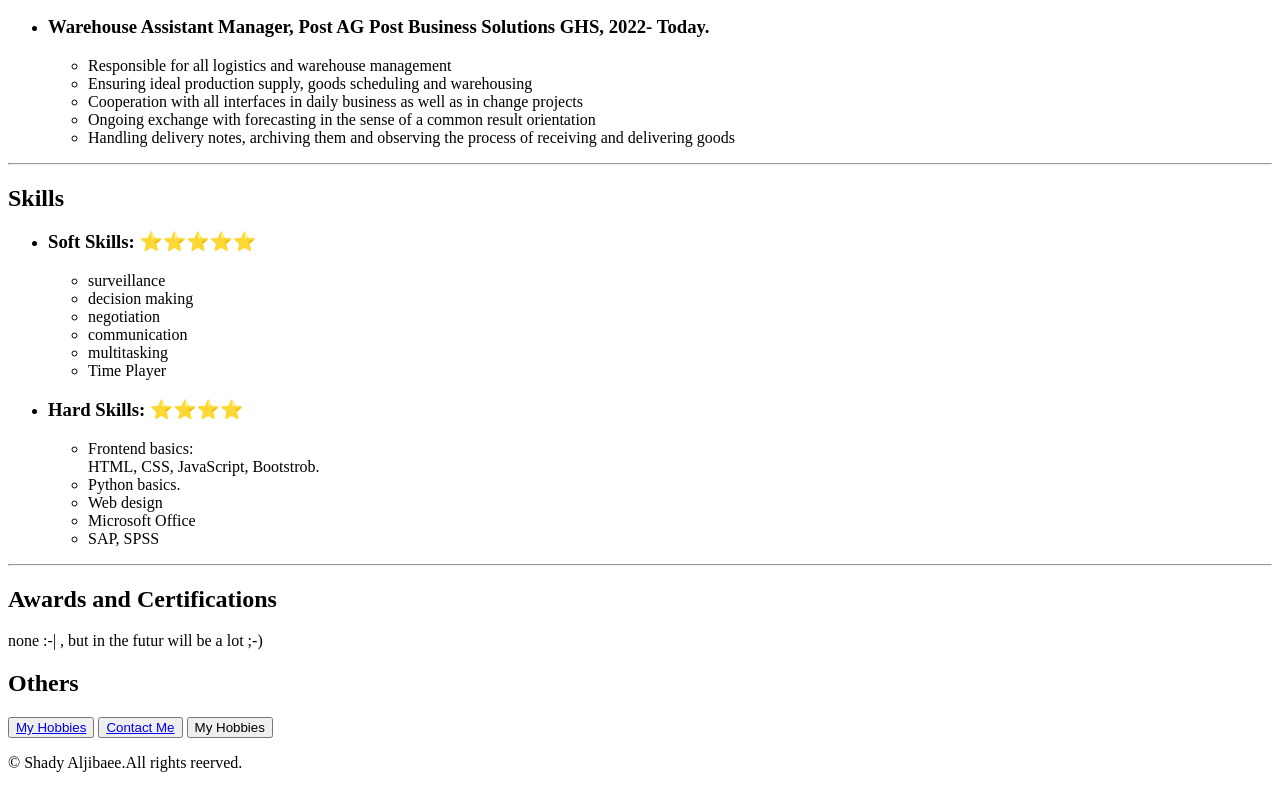
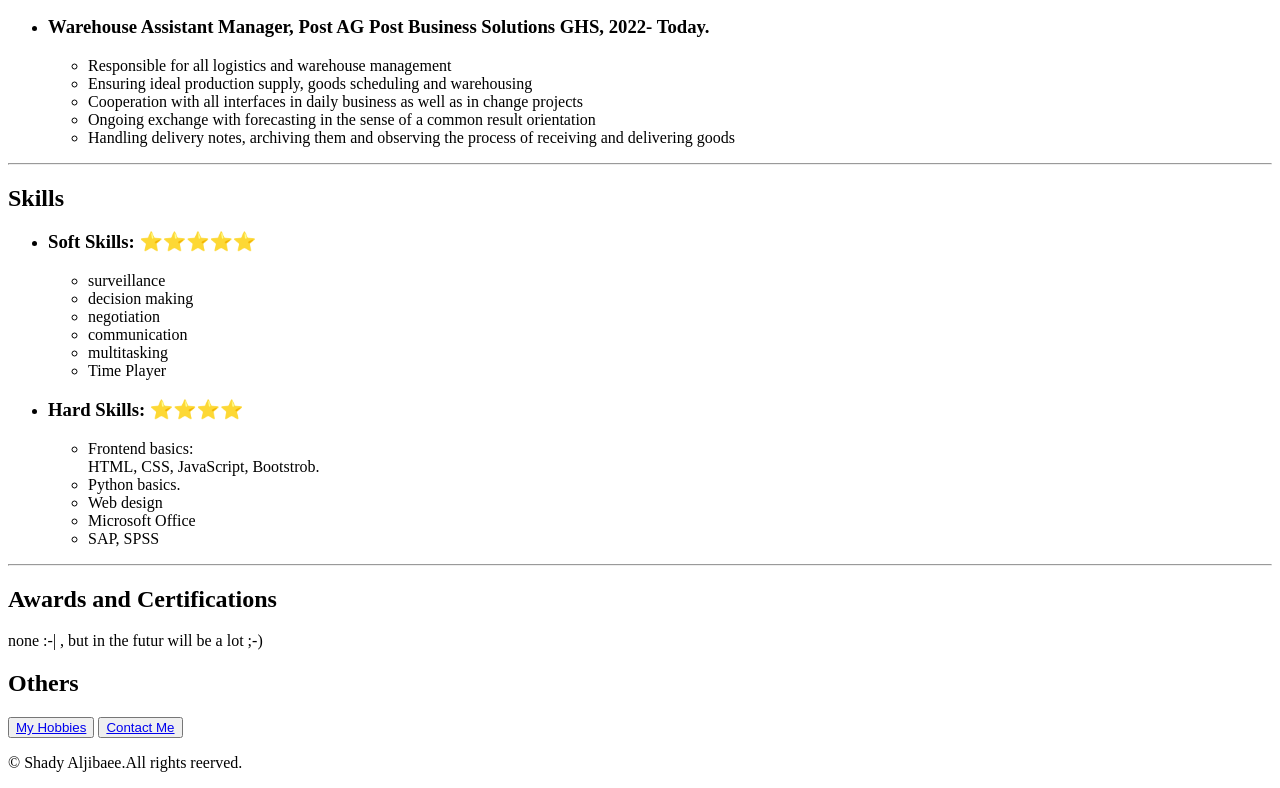
Before and after one commit to Shady99j/html-capstone, a plain HTML site: page index.html in a window 1280 px wide. Shown: the part 908-1696 px from the top of the page. Drawn offline with Linux system fonts and the light colour scheme.

Commit message:
index.html

```diff
--- a/index.html
+++ b/index.html
@@ -78,7 +78,6 @@
         <h2>Others</h2>
         <button><a href="doc/my-hobbies.html">My Hobbies</a></button>
         <button><a href="doc/contact.html">Contact Me</a></button>
-        <button href="doc/my-hobbies.html">My Hobbies</button>
 
     </div>
     <footer>
```
